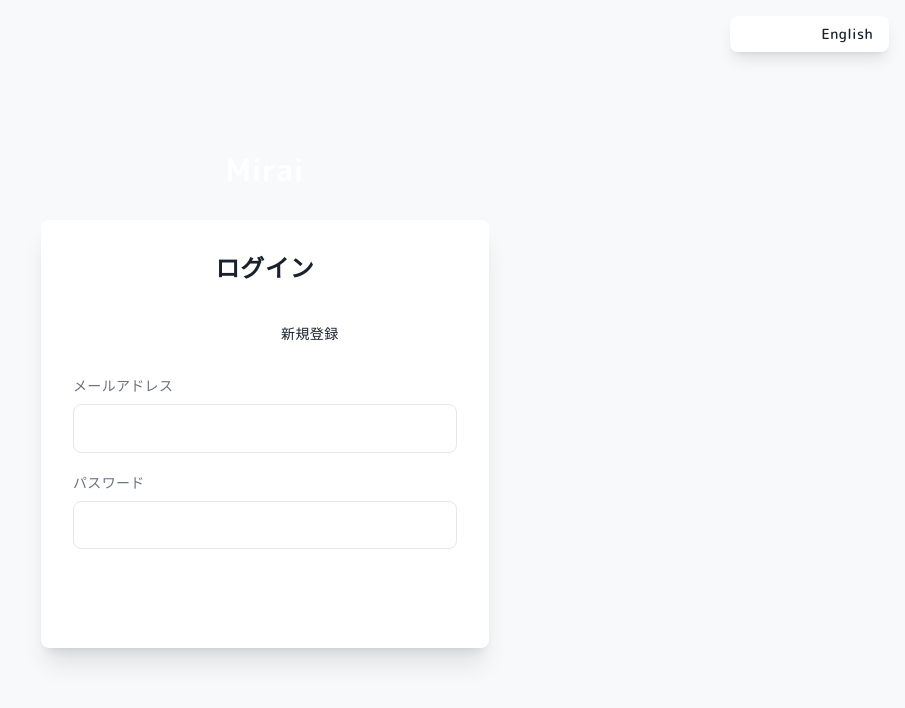
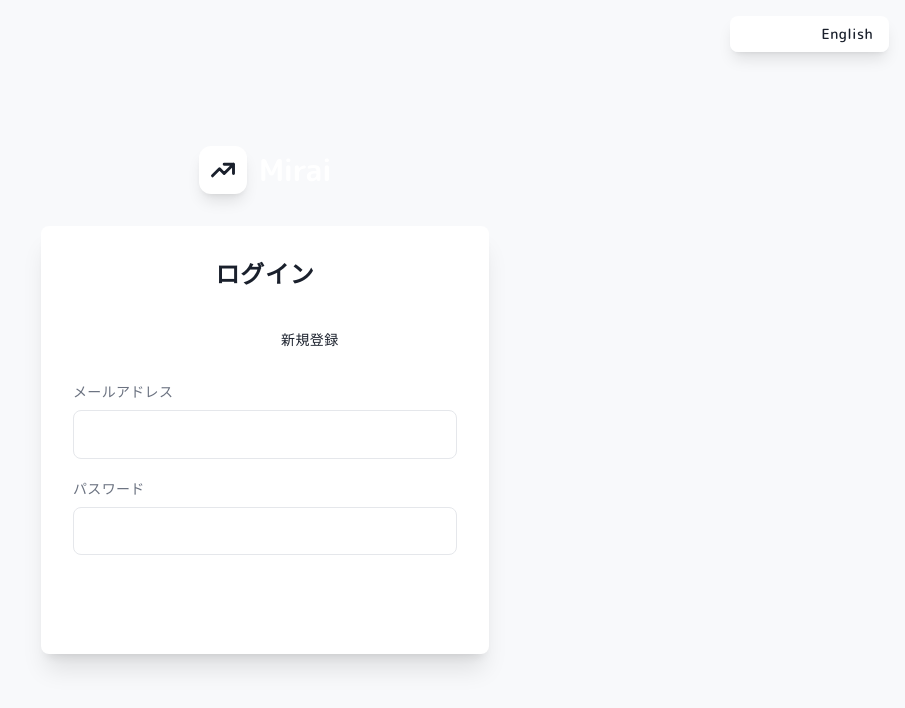
Before and after one commit to Daichi117/app-2025-11, a Next.js app: page /login in a window 1280 px wide. Shown: the top 708 px of the page, without its empty margins (375-1280 px from the left). Built offline with nearby package versions, Linux system fonts and the light colour scheme.

Commit message:
add log of login

```diff
--- a/app/components/InvestmentLevelCard.tsx
+++ /dev/null
@@ -1,31 +0,0 @@
-import { useLanguage } from "contexts/LanguageContext";
-import { InvestmentLevelCardProps } from "pages/home/types";
-
-const colorConfig: Record<InvestmentLevelCardProps['color'], { hoverBorderColor: string }> = {
-    primary: { hoverBorderColor: 'hover:border-primary/30' },
-    secondary: { hoverBorderColor: 'hover:border-secondary/30' },
-    accent: { hoverBorderColor: 'hover:border-accent/30' },
-  };
-  export function InvestmentLevelCard({
-    amountKey,
-    periodKey,
-    titleKey,
-    descriptionKey,
-    color
-  }: InvestmentLevelCardProps) {
-    const { t } = useLanguage();
-    const config = colorConfig[color];
-
-    return (
-      <div className={`bg-white rounded-2xl p-10 shadow-lg border-2 border-border ${config.hoverBorderColor} hover:shadow-xl transition-all`}>
-        <div className="text-center mb-8">
-          <div className="text-5xl font-bold text-primary mb-3">{t(amountKey)}</div>
-          <div className="text-muted-foreground">{t(periodKey)}</div>
-        </div>
-        <h4 className="text-2xl font-bold mb-4 text-center">{t(titleKey)}</h4>
-        <p className="text-muted-foreground text-center leading-relaxed text-lg">
-          {t(descriptionKey)}
-        </p>
-      </div>
-    );
-  }
--- a/app/components/login-component/Login.tsx
+++ b/app/components/login-component/Login.tsx
@@ -68,8 +68,28 @@ export function LoginPage() {
       </div>
 
       <div className="w-full max-w-md">
-        <Link href="/" className="flex justify-center mb-8">
-          <span className="text-3xl font-bold text-white">Mirai</span>
+      <Link
+          href="/"
+          className="flex items-center justify-center gap-3 mb-8 group"
+        >
+          <div className="relative w-12 h-12 bg-white rounded-xl flex items-center justify-center shadow-lg group-hover:shadow-xl transition-all">
+            <svg
+              className="w-7 h-7 text-primary"
+              fill="none"
+              stroke="currentColor"
+              viewBox="0 0 24 24"
+            >
+              <path
+                strokeLinecap="round"
+                strokeLinejoin="round"
+                strokeWidth={2.5}
+                d="M13 7h8m0 0v8m0-8l-8 8-4-4-6 6"
+              />
+            </svg>
+          </div>
+          <span className="text-3xl font-bold text-white tracking-tight">
+            Mirai
+          </span>
         </Link>
 
         <div className="bg-white rounded-lg shadow-xl p-6 md:p-8">
--- a/app/components/login-component/i18n/en.ts
+++ b/app/components/login-component/i18n/en.ts
@@ -1,20 +1,15 @@
 export default {
-  login: {
-    title: "Login",
-    login: "Login",
-    signup: "Sign Up",
-    email: "Email",
-    password: "Password",
-    submit: "Login",
-    forgotPassword: "Forgot password?",
-    signupTitle: "Sign Up",
-    name: "Name",
-    confirmPassword: "Confirm Password",
-    submitSignup: "Sign Up",
-    passwordMismatch: "Passwords do not match",
-    signupSuccess: "Registration successful",
-    loginSuccess: "Login successful",
-    alreadyHaveAccount: "Already have an account?",
-    noAccount: "Don't have an account?",
-  },
-};
+    login: {
+        title: 'Login',
+        login: 'Login',
+        signup: 'Sign Up',
+        name: 'Name',
+        email: 'Email Address',
+        password: 'Password',
+        confirmPassword: 'Confirm Password',
+        submit: 'Login',
+        signupLink: 'Sign Up',
+        passwordMismatch: 'Passwords do not match',
+        signupSuccess: 'Sign up completed successfully!',
+      },
+}
--- a/app/components/login-component/i18n/ja.ts
+++ b/app/components/login-component/i18n/ja.ts
@@ -1,20 +1,15 @@
 export default {
-  login: {
-    title: "ログイン",
-    login: "ログイン",
-    signup: "新規登録",
-    email: "メールアドレス",
-    password: "パスワード",
-    submit: "ログイン",
-    forgotPassword: "パスワードをお忘れですか？",
-    signupTitle: "新規登録",
-    name: "お名前",
-    confirmPassword: "パスワード（確認）",
-    submitSignup: "登録",
-    passwordMismatch: "パスワードが一致しません",
-    signupSuccess: "登録が完了しました",
-    loginSuccess: "ログインしました",
-    alreadyHaveAccount: "既にアカウントをお持ちですか？",
-    noAccount: "アカウントをお持ちでないですか？",
-  },
-};
+    login: {
+        title: 'ログイン',
+        login: 'ログイン',
+        signup: '新規登録',
+        name: '名前',
+        email: 'メールアドレス',
+        password: 'パスワード',
+        confirmPassword: 'パスワード（確認）',
+        submit: 'ログイン',
+        signupLink: '新規登録',
+        passwordMismatch: 'パスワードが一致しません',
+        signupSuccess: '新規登録が完了しました！',
+      },
+}
--- a/app/layout.tsx
+++ b/app/layout.tsx
@@ -1,7 +1,6 @@
 import "./styles/index.css"
 import { ReactNode } from "react";
 import { LanguageProvider } from "contexts/LanguageContext";
-import { HomeTranslations } from "pages/home/i18n";
 import { AppTranslations } from "i18n";
 export default function RootLayout({ children }: { children: ReactNode }) {
     return (
```
